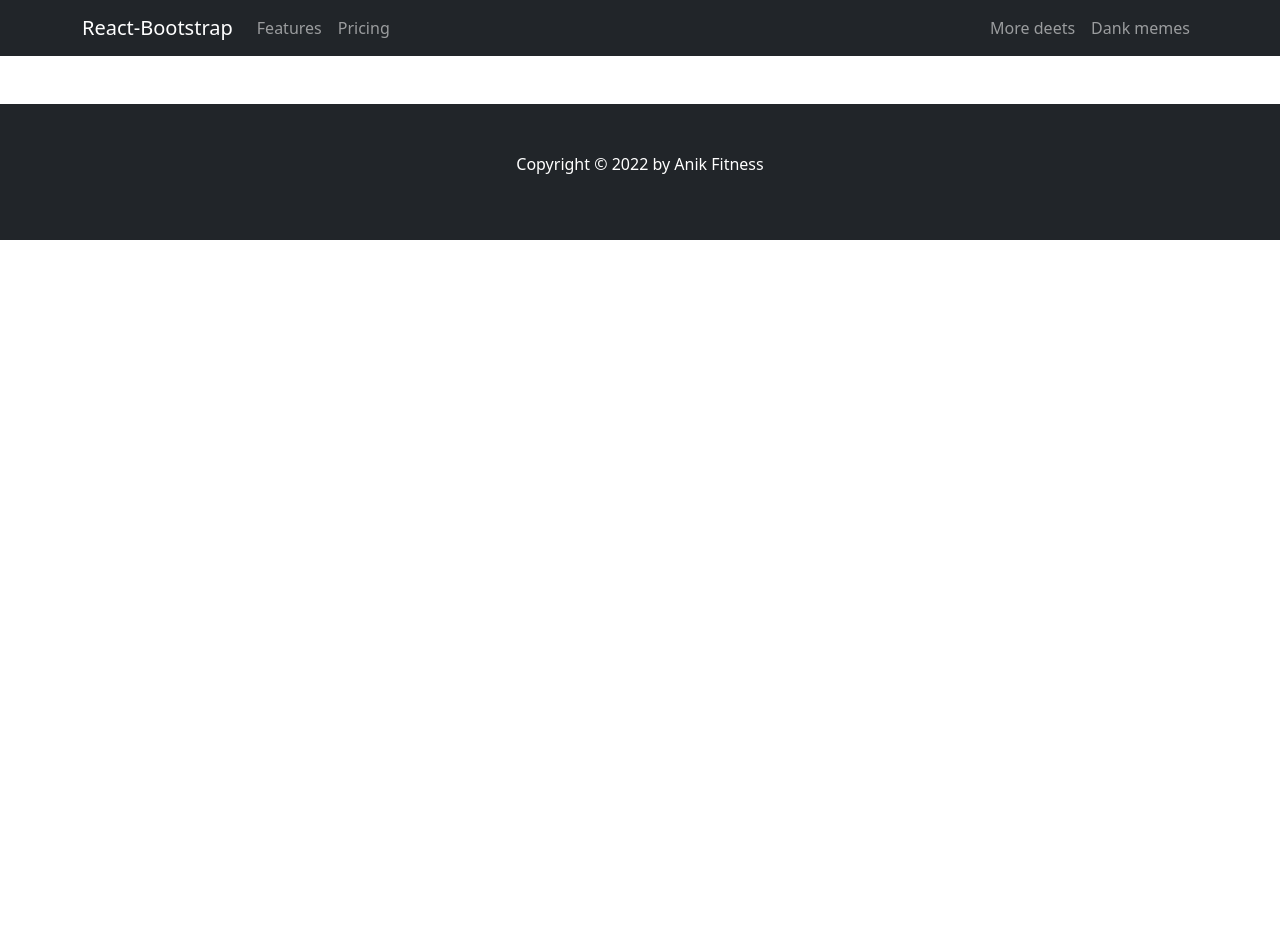
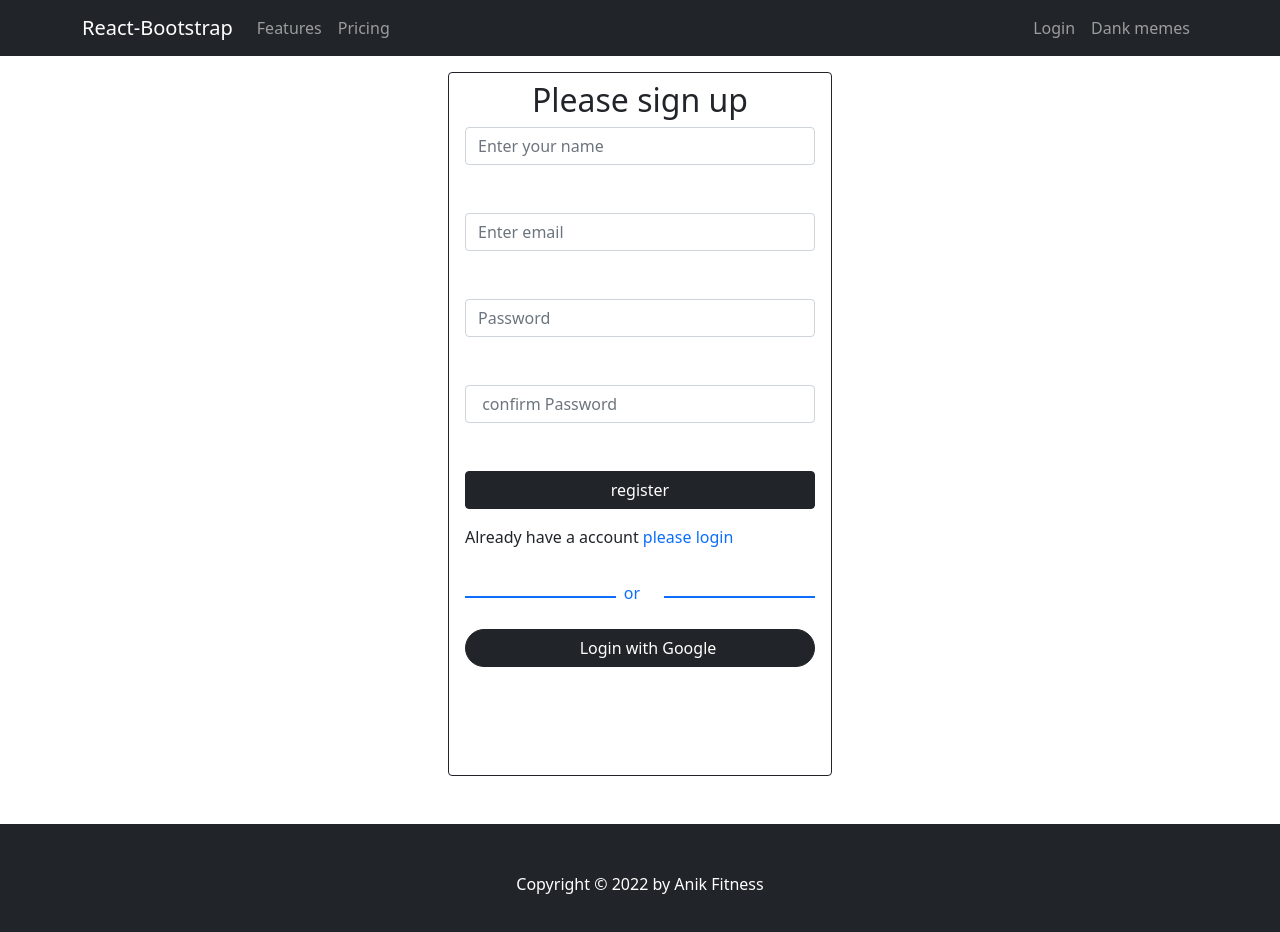
Before and after one commit to imtiazremon103875/warehouse-management-system, a React (Create React App) app: page /register in a window 1280 px wide. Shown: the top 932 px of the page. Before the commit the page ends 800 px from the top, so only its background shows below. Built offline with nearby package versions, Linux system fonts and the light colour scheme; no server answers.

Commit message:
authentication done

```diff
--- a/package.json
+++ b/package.json
@@ -11,9 +11,11 @@
     "@testing-library/user-event": "^13.5.0",
     "axios": "^0.27.2",
     "bootstrap": "^5.1.3",
+    "firebase": "^9.7.0",
     "react": "^18.1.0",
     "react-bootstrap": "^2.3.1",
     "react-dom": "^18.1.0",
+    "react-firebase-hooks": "^5.0.3",
     "react-router-dom": "^6.3.0",
     "react-scripts": "5.0.1",
     "web-vitals": "^2.1.4"
--- a/src/App.js
+++ b/src/App.js
@@ -8,6 +8,8 @@ import Footer from './Pages/Shared/Footer/Footer';
 import ManageInventory from './Pages/ManageInventory/ManageInventory';
 import Blogs from './Pages/Blogs/Blogs';
 import AddItem from './Pages/AddItem/AddItem';
+import Login from './Pages/Authentication/Login/Login';
+import Register from './Pages/Authentication/Register/Register';
 
 
 function App() {
@@ -21,6 +23,8 @@ function App() {
         <Route path="/manageInventory" element={<ManageInventory></ManageInventory>}></Route>
         <Route path="/blog" element={<Blogs></Blogs>}></Route>
         <Route path="/addItem" element={<AddItem></AddItem>}></Route>
+        <Route path="/login" element={<Login></Login>}></Route>
+        <Route path="/register" element={<Register></Register>}></Route>
 
 
       </Routes>
--- /dev/null
+++ b/src/Pages/Authentication/Login/Login.js
@@ -0,0 +1,56 @@
+import React, { useRef } from 'react';
+import { Button, Form } from 'react-bootstrap';
+import { useSignInWithEmailAndPassword } from 'react-firebase-hooks/auth';
+import { Link, useNavigate } from 'react-router-dom';
+import auth from '../../../firebase.init';
+import SocialLogin from '../SocialLogin/SocialLogin';
+
+const Login = () => {
+    const emailRef = useRef('')
+    const passwordRef = useRef('')
+    const navigate = useNavigate()
+    const [
+        signInWithEmailAndPassword,
+        user,
+        loading,
+        error,
+    ] = useSignInWithEmailAndPassword(auth);
+
+    const handleSubmit = event => {
+        event.preventDefault();
+        const email = emailRef.current.value;
+        const password = passwordRef.current.value;
+        signInWithEmailAndPassword(email, password)
+        navigate('/home')
+
+    }
+    return (
+        <div className='w-25 mx-auto border border-dark mt-3 px-3 py-2 rounded'>
+            <h2 className='text-center'>Please Login</h2>
+
+            <Form onSubmit={handleSubmit}>
+                <Form.Group className="mb-5" controlId="formBasicEmail">
+
+                    <Form.Control ref={emailRef} type="email" placeholder="Enter email" required />
+
+                </Form.Group>
+
+                <Form.Group className="mb-5" controlId="formBasicPassword">
+
+                    <Form.Control ref={passwordRef} type="password" placeholder="Password" required />
+                </Form.Group>
+
+                <Button className='w-100' variant="dark" type="submit">
+                    Login
+                </Button>
+                <p className='my-3'>New in  website? <Link className='text-decoration-none' to="/register"> please Register</Link> </p>
+            </Form>
+
+            <p>Forget Password? <button className=' btn btn-link text-decoration-none text-primary'>Reset now</button> </p>
+
+            <SocialLogin></SocialLogin>
+        </div>
+    );
+};
+
+export default Login;
--- /dev/null
+++ b/src/Pages/Authentication/Register/Register.js
@@ -0,0 +1,76 @@
+import React, { useRef } from 'react';
+import { Button, Form } from 'react-bootstrap';
+import { Link, useNavigate } from 'react-router-dom';
+import SocialLogin from '../SocialLogin/SocialLogin';
+import { useCreateUserWithEmailAndPassword } from 'react-firebase-hooks/auth';
+import auth from '../../../firebase.init';
+
+const Register = () => {
+    const nameRef = useRef('')
+    const emailRef = useRef('')
+    const passwordRef = useRef('')
+    const confirmPasswordRef = useRef('')
+    const navigate = useNavigate();
+
+    const [
+        createUserWithEmailAndPassword,
+        user,
+        loading,
+        error,
+    ] = useCreateUserWithEmailAndPassword(auth);
+    const handleSubmit = event => {
+        event.preventDefault();
+        const name = nameRef.current.value;
+        const email = emailRef.current.value;
+        const password = passwordRef.current.value;
+        const ConfirmPassword = confirmPasswordRef.current.value
+        if (password != ConfirmPassword) {
+            alert("please give same password & confirm password")
+        }
+        else {
+            createUserWithEmailAndPassword(email, password)
+            navigate('/home')
+        }
+
+    }
+    return (
+        <div style={{ width: "30vw", height: "55vw" }} className=' mx-auto border border-dark mt-3 px-3 py-2 rounded'>
+            <h2 className='text-center'>Please sign up</h2>
+
+            <Form onSubmit={handleSubmit}>
+
+                <Form.Group className="mb-5" controlId="formBasicEmail">
+
+                    <Form.Control ref={nameRef} type="name" placeholder="Enter your name" required />
+
+                </Form.Group>
+
+                <Form.Group className="mb-5" controlId="formBasicEmail">
+
+                    <Form.Control ref={emailRef} type="email" placeholder="Enter email" required />
+
+                </Form.Group>
+
+                <Form.Group className="mb-5" controlId="formBasicPassword">
+
+                    <Form.Control ref={passwordRef} type="password" placeholder="Password" required />
+                </Form.Group>
+                <Form.Group className="mb-5" controlId="formBasicConfirmPassword">
+
+                    <Form.Control ref={confirmPasswordRef} type="password" placeholder=" confirm Password" required />
+                </Form.Group>
+
+                <Button className='w-100' variant="dark" type="submit">
+                    register
+                </Button>
+                <p className='my-3'>Already have a account <Link className='text-decoration-none' to="/login"> please login</Link> </p>
+            </Form>
+
+            <SocialLogin></SocialLogin>
+
+
+        </div>
+    );
+};
+
+export default Register;
--- /dev/null
+++ b/src/Pages/Authentication/SocialLogin/SocialLogin.js
@@ -0,0 +1,32 @@
+import React from 'react';
+import { Button } from 'react-bootstrap';
+import { useSignInWithGoogle } from 'react-firebase-hooks/auth';
+import { useNavigate } from 'react-router-dom';
+import auth from '../../../firebase.init';
+
+const SocialLogin = () => {
+    const [signInWithGoogle, user, loading, error] = useSignInWithGoogle(auth);
+    const navigate = useNavigate()
+    if (user) {
+        navigate('/')
+    }
+
+    return (
+        <div>
+            <div className='d-flex align-items-center'>
+                <div style={{ height: '2px' }} className='bg-primary w-50'></div>
+                <p className='m-4 text-primary  mt-3 ms-2'>or</p>
+                <div style={{ height: '2px' }} className='bg-primary w-50'>
+
+                </div>
+            </div>
+
+            <Button onClick={() => signInWithGoogle()} className='w-100 d-block rounded-pill' variant="dark" type="submit">
+                <img className='me-3' alt="" />
+                Login with Google
+            </Button>
+        </div>
+    );
+};
+
+export default SocialLogin;
--- a/src/Pages/Shared/Header/Header.js
+++ b/src/Pages/Shared/Header/Header.js
@@ -1,8 +1,16 @@
+import { signOut } from 'firebase/auth';
 import React from 'react';
 import { Container, Nav, Navbar } from 'react-bootstrap';
+import { useAuthState } from 'react-firebase-hooks/auth';
+import { Link } from 'react-router-dom';
+import auth from '../../../firebase.init';
 
 
 const Header = () => {
+    const [user] = useAuthState(auth);
+    const handleSignout = () => {
+        signOut(auth)
+    }
     return (
         <div>
             <Navbar collapseOnSelect expand="lg" bg="dark" variant="dark">
@@ -16,7 +24,10 @@ const Header = () => {
 
                         </Nav>
                         <Nav>
-                            <Nav.Link href="#deets">More deets</Nav.Link>
+                            {
+                                user ? <Nav.Link onClick={handleSignout} as={Link} to="/login">Log Out</Nav.Link> :
+                                    <Nav.Link as={Link} to="/login">Login</Nav.Link>
+                            }
                             <Nav.Link eventKey={2} href="#memes">
                                 Dank memes
                             </Nav.Link>
--- /dev/null
+++ b/src/firebase.init.js
@@ -0,0 +1,21 @@
+// Import the functions you need from the SDKs you need
+import { initializeApp } from "firebase/app";
+import { getAuth } from "firebase/auth"
+// TODO: Add SDKs for Firebase products that you want to use
+// https://firebase.google.com/docs/web/setup#available-libraries
+
+// Your web app's Firebase configuration
+const firebaseConfig = {
+    apiKey: "AIzaSyBzhmv9SZFQc4Ze_TDjrAjtJp0G-5qP0bg",
+    authDomain: "gym--equipment-warehouse.firebaseapp.com",
+    projectId: "gym--equipment-warehouse",
+    storageBucket: "gym--equipment-warehouse.appspot.com",
+    messagingSenderId: "7757158673",
+    appId: "1:7757158673:web:2a7700ac1319b52b2454b0"
+};
+
+// Initialize Firebase
+const app = initializeApp(firebaseConfig);
+const auth = getAuth(app)
+
+export default auth;
```
Also changed, not shown: 1 other file (tests, documents, lock files or other folders).
